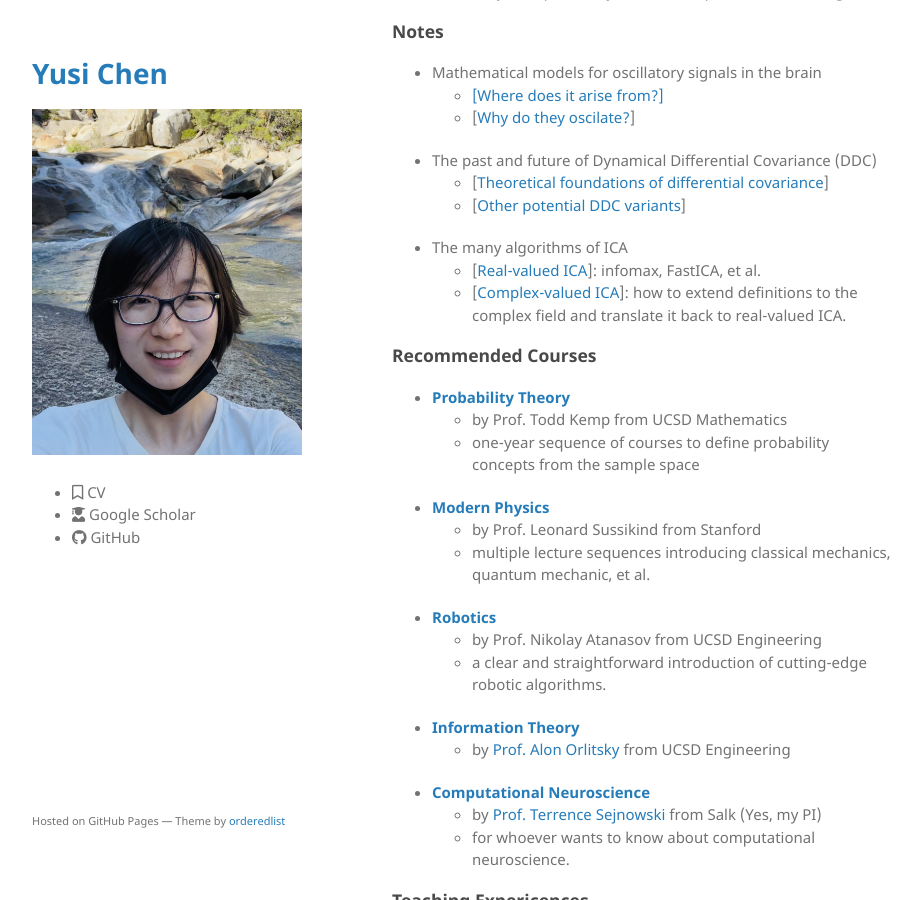
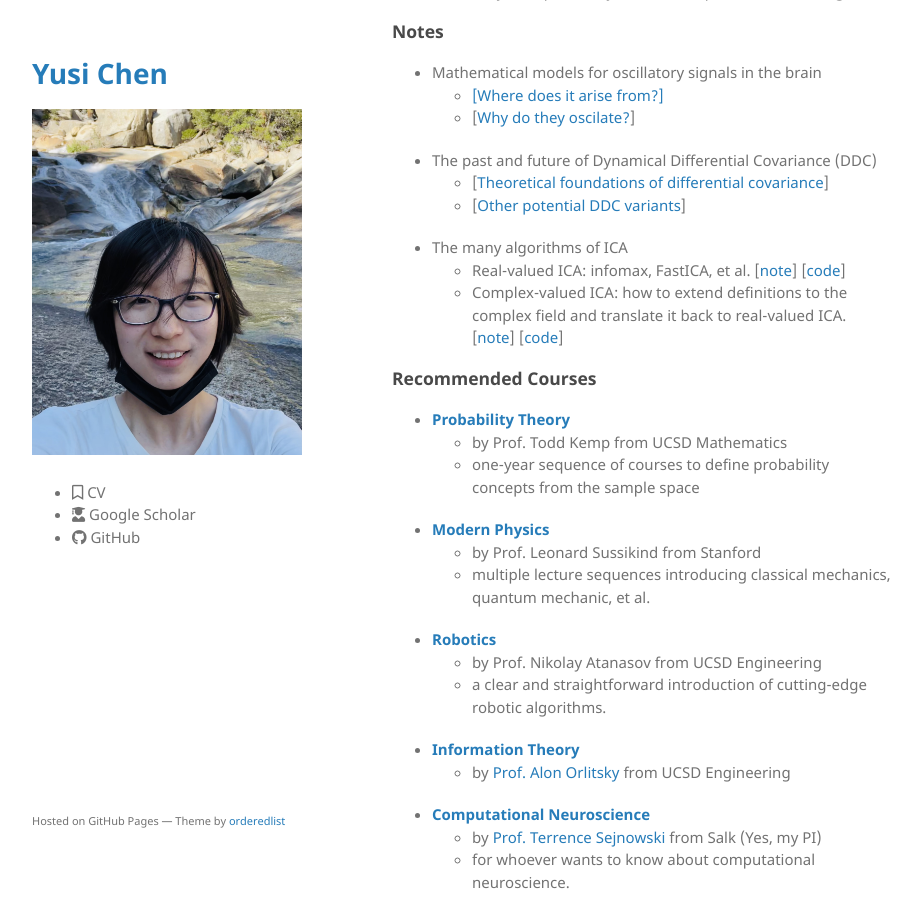
Before and after one commit to yschen13/yschen13.github.io, a Jekyll site: the page built from docs/index.md, in a window 1280 px wide and 900 px high, scrolled down 1132 px. Shown: the whole window, without its empty margins (178-1099 px from the left). Built offline with Jekyll 4.4.1, drawn with Linux system fonts in a browser that asks for light colours.

Commit message:
Update index.md

```diff
--- a/docs/index.md
+++ b/docs/index.md
@@ -35,8 +35,8 @@ I'm posting them here so that they don't have to go through the painful and leng
   * [[Theoretical foundations of differential covariance](./assets/files/Notes_DDC.pdf)]
   * [[Other potential DDC variants](./assets/files/Notes_DDC.pdf)]
 * The many algorithms of ICA
-  * [[Real-valued ICA](./assets/files/Notes_ComplexICA.pdf)]: infomax, FastICA, et al.
-  * [[Complex-valued ICA](./assets/files/Notes_ComplexICA.pdf)]: how to extend definitions to the complex field and translate it back to real-valued ICA.
+  * Real-valued ICA: infomax, FastICA, et al. [[note](./assets/files/Notes_ComplexICA.pdf)] [[code](https://github.com/yschen13/ICA)]
+  * Complex-valued ICA: how to extend definitions to the complex field and translate it back to real-valued ICA. [[note](./assets/files/Notes_ComplexICA.pdf)] [[code](https://github.com/yschen13/ICA)]
 <!-- * [All notes](./notes.html) -->
 
 
```
